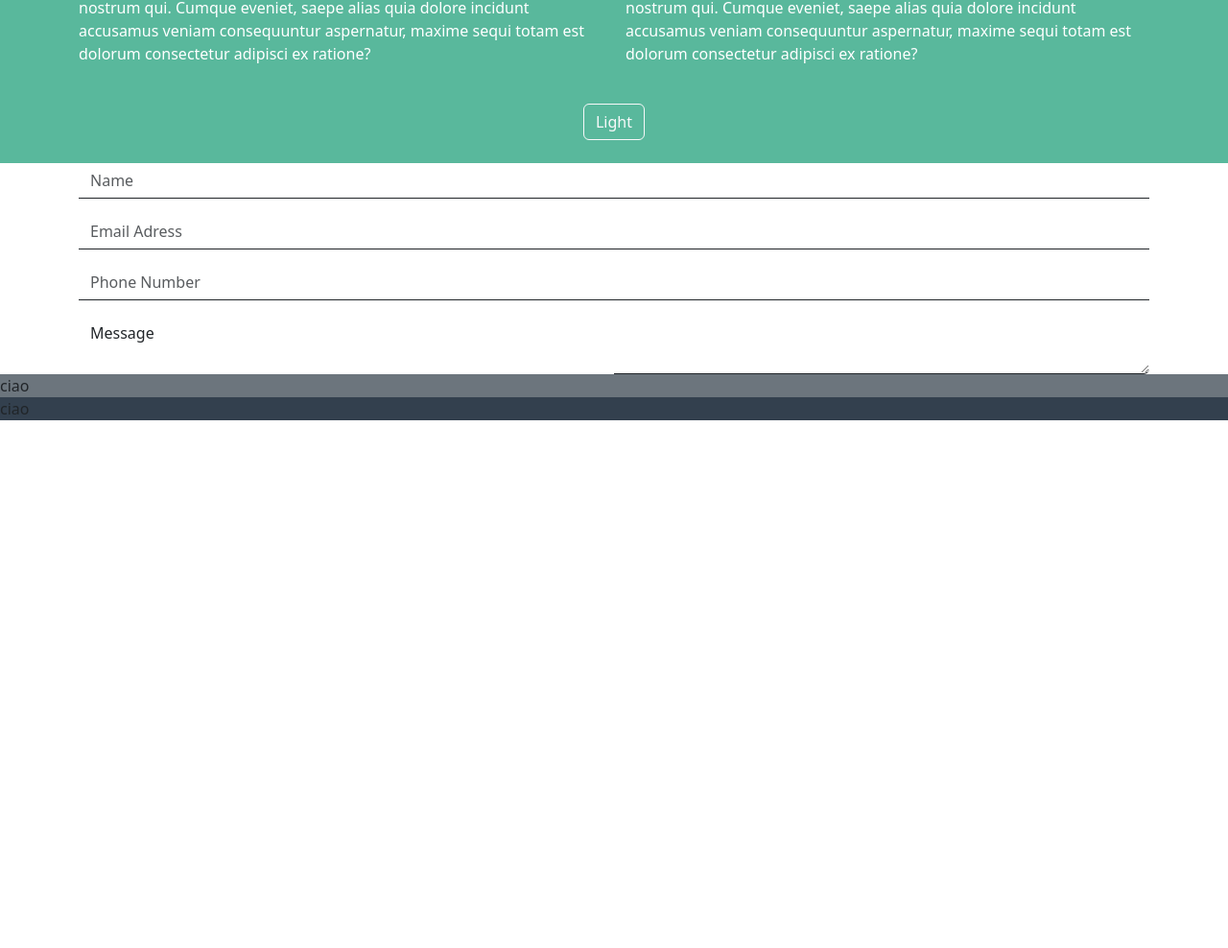
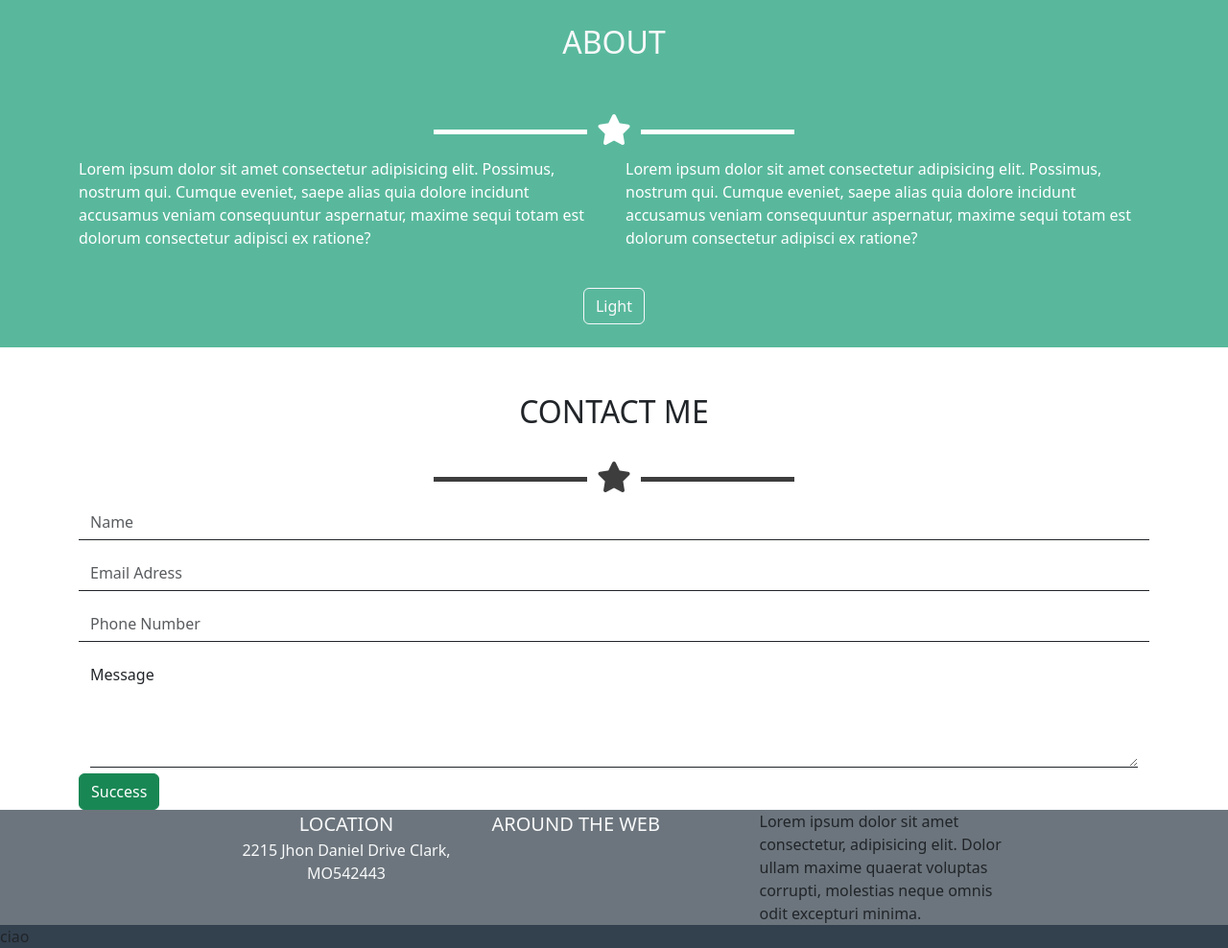
Before and after one commit to eldin001/html-css-bootstrap-freelancer, a plain HTML site: page index.html in a window 1280 px wide. Shown: the part 1417-2405 px from the top of the page at 96% size. Before the commit the page ends 1855 px from the top, so only its background shows below. Drawn offline with nearby package versions, Linux system fonts and the light colour scheme.

Commit message:
added form section

```diff
--- a/index.html
+++ b/index.html
@@ -46,7 +46,7 @@
                 <div class="img d-flex justify-content-center"><img src="img/avatar.svg" alt="avatar"></div>
                 <h1 class="text-uppercase text-center text-light m-5  ">start bootstrap</h1>
                 <div class="star d-flex justify-content-center align-content-center m-4"><i class="fa-solid fa-star fa-2xl" style="color: #ffffff;"></i></div>
-                <div class="d-flex justify-content-center ">
+                <div class="d-flex justify-content-center p-5 ">
                     <span class="text-uppercase text-light fs-2">graphic artist - </span>
                     <span class="text-uppercase text-light fs-2">web designer - </span>
                     <span class="text-uppercase text-light fs-2"> illustrator</span>
@@ -94,7 +94,7 @@
         </section>
         <section id="about" class="odd">
             <div class="container">
-                <h2 class="text-uppercase text-light text-center">about</h2>
+                <h2 class="text-uppercase text-light text-center p-5 ">about</h2>
                 <div class="star d-flex justify-content-center align-content-center m-4"><i class="fa-solid fa-star fa-2xl" style="color: #ffffff;"></i></div>
                 <div class="row">
                     <div class="col-12 col-md-6">
@@ -111,6 +111,8 @@
         </section>
         <section id="contact">
             <div class="container">
+                <h2 class="text-uppercase text-center m-5 ">contact me</h2>
+                <div class="black-star d-flex justify-content-center m-4 text-center "><i class="fa-solid fa-star fa-2xl" style="color: #3d3d3d;"></i></div>
                   <div class="input-group mb-3">
                     <input type="text" class="form-control border-top-0 border-start-0 border-end-0 border-dark rounded-0"  placeholder="Name">
                   </div>
@@ -121,14 +123,23 @@
                     <input type="text" class="form-control border-top-0 border-start-0 border-end-0 border-dark rounded-0"  placeholder="Phone Number">
                   </div>
                   <div class="input-group">
-                    <span class="form-control border-top-0 border-start-0 border-0 border-dark rounded-0">Message</span>
-                    <textarea class="form-control border-top-0 border-end-0 border-start-0 border-dark" aria-label="With textarea"></textarea>
+                    <span class="form-control border-top-0 border-start-0 border-0 border-dark rounded-0">Message
+                        <textarea class="form-control border-top-0 border-end-0 border-start-0 border-dark rounded-0" rows="3" aria-label="With textarea"></textarea>
+                    </span>
+
                   </div>
+                  <button type="button" class="btn btn-success">Success</button>
             </div>
         </section>
     </main>
     <footer>
-        <div class="top-footer bg-secondary">ciao</div>
+        <div class="top-footer bg-secondary">
+            <div class="row container m-auto justify-content-center d-flex ">
+                <div class="col-12 col-md-3 d-flex flex-column text-center"><span class="text-uppercase text-light text-s fs-5">Location</span><span class="text-light ">2215 Jhon Daniel Drive Clark, MO542443</span></div>
+                <div class="col-12 col-md-3"><span class="text-uppercase text-light text-s fs-5">around the web</span><div></div></div>
+                <div class="col-12 col-md-3">Lorem ipsum dolor sit amet consectetur, adipisicing elit. Dolor ullam maxime quaerat voluptas corrupti, molestias neque omnis odit excepturi minima.</div>
+            </div>
+        </div>
         <div class="bottom-footer">ciao</div>
     </footer>
     <script src="https://cdn.jsdelivr.net/npm/bootstrap@5.3.3/dist/js/bootstrap.bundle.min.js" integrity="sha384-YvpcrYf0tY3lHB60NNkmXc5s9fDVZLESaAA55NDzOxhy9GkcIdslK1eN7N6jIeHz" crossorigin="anonymous"></script>
--- a/style.css
+++ b/style.css
@@ -18,30 +18,34 @@
     content: '';
     display: block;
     height: 5px;
-    width: 25%;
+    width: 15%;
     background-color: white;
+    margin: 0 10px 0 10px;
 }
 
 .star::after {
     content: '';
     display: block;
     height: 5px;
-    width: 25%;
+    width: 15%;
     background-color: white;
+    margin: 0 10px 0 10px;
 }
 
 .black-star::before {
     content: '';
     display: block;
     height: 5px;
-    width: 25%;
+    width: 15%;
     background-color: #3d3d3d;
+    margin: 0 10px 0 10px;
 }
 
 .black-star::after {
     content: '';
     display: block;
     height: 5px;
-    width: 25%;
+    width: 15%;
     background-color: #3d3d3d;
+    margin: 0 10px 0 10px;
 }
```
